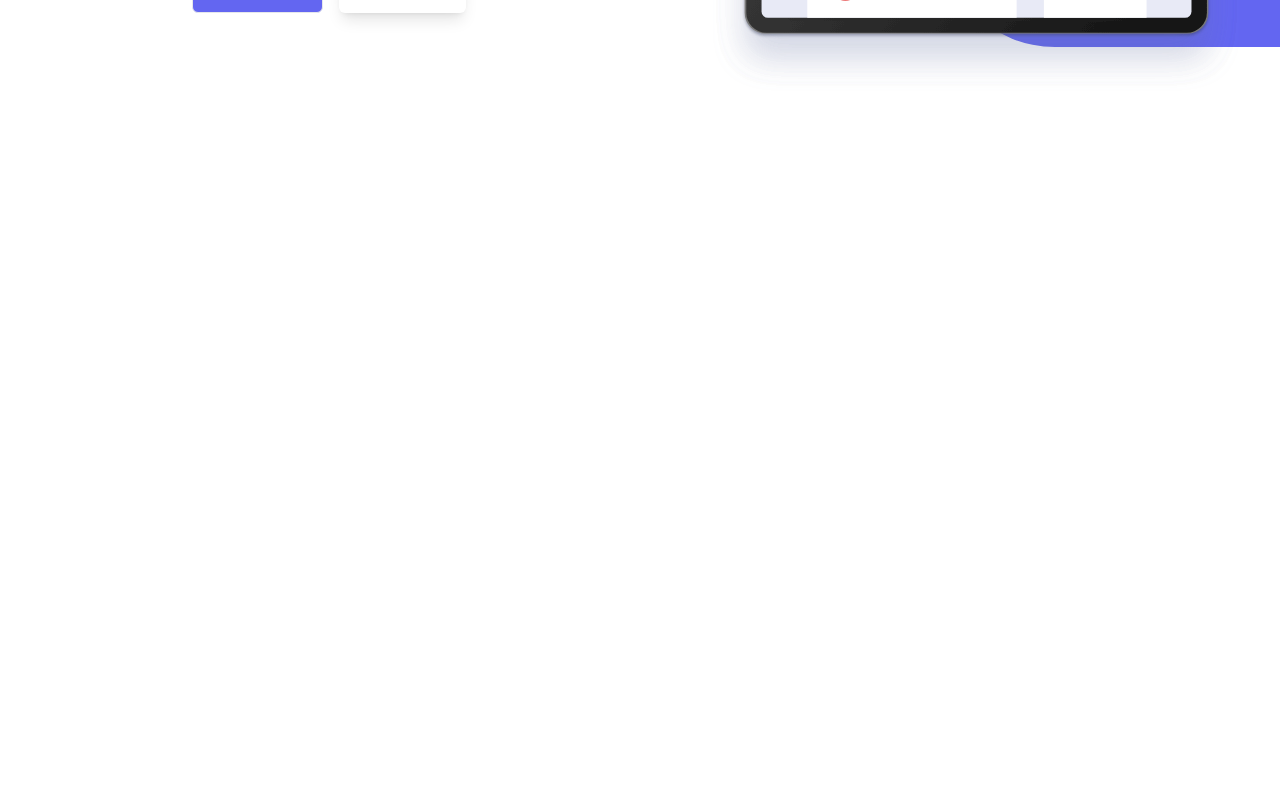
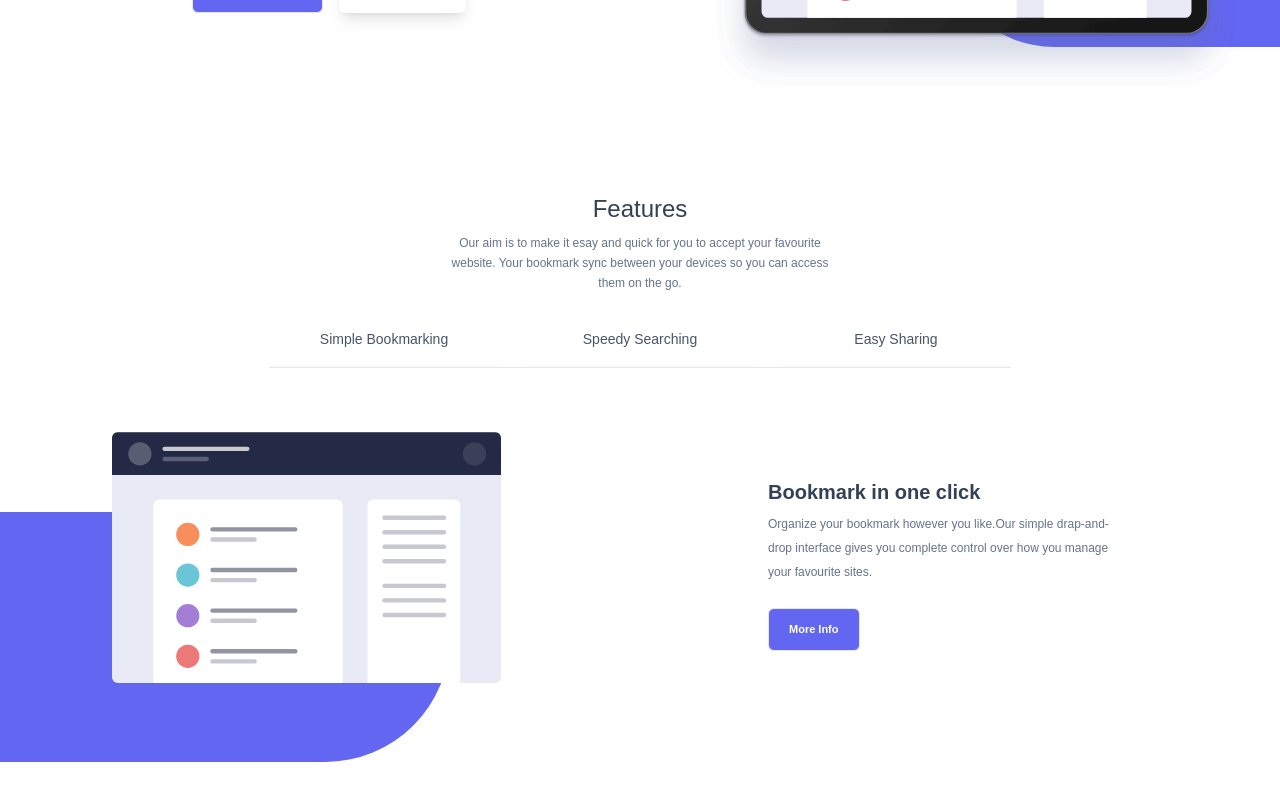
Before and after one commit to Ko-Win-Lwin/bookmark-landing-page, a Vue app: page / in a window 1280 px wide. Shown: the part 450-1250 px from the top of the page. Before the commit the page ends 800 px from the top, so only its background shows below. Built offline with nearby package versions, Linux system fonts and the light colour scheme.

Commit message:
features: refactoring feature tab

```diff
--- a/index.html
+++ b/index.html
@@ -1,10 +1,10 @@
 <!DOCTYPE html>
 <html lang="en">
   <head>
-    <meta charset="UTF-8">
-    <link rel="icon" href="/favicon.ico">
-    <meta name="viewport" content="width=device-width, initial-scale=1.0">
-    <title>Vite App</title>
+    <meta charset="UTF-8" />
+    <link rel="icon" href="/favicon.ico" />
+    <meta name="viewport" content="width=device-width, initial-scale=1.0" />
+    <title>Bookmark</title>
   </head>
   <body>
     <div id="app"></div>
--- a/src/components/MainView.vue
+++ b/src/components/MainView.vue
@@ -48,9 +48,9 @@
           <div class="relative lg:w-[65%] mx-auto">
             <img src="../assets/images/illustration-hero.svg" alt="" class="lg:pr-10" />
             <div
-              class="bg-indigo-500 absolute z-[-2]
+              class="bg-indigo-500 absolute z-[-2] md:hidden
               w-[250px] h-[160px] rounded-l-[150px] top-[70px] right-0
-              lg:w-[340px] lg:h-[230px] lg:top-[100px] lg:right-0"></div>
+              lg:block lg:w-[340px] lg:h-[230px] lg:top-[100px] lg:right-0"></div>
           </div>
         </div>
 </template>
--- /dev/null
+++ b/src/components/features/FeatureBackground.vue
@@ -0,0 +1,15 @@
+<template>
+    <div
+        class="
+        bg-indigo-500 absolute z-[-2] md:hidden
+          w-[250px] h-[160px] rounded-r-[150px] top-[70px] right-0
+          lg:block lg:w-[450px] lg:h-[250px] lg:top-[80px] lg:left-0">
+    </div>
+</template>
+
+<script setup>
+</script>
+
+<style>
+
+</style>
--- /dev/null
+++ b/src/components/features/FeatureBtn.vue
@@ -0,0 +1,18 @@
+<template>
+    <div
+        class="
+        font-bold flex items-center justify-around mt-10 px-2
+        lg:px-0 lg:justify-normal lg:mt-0 lg:gap-4">
+        <a href="#">
+            <button id="featureBtn"
+            class="
+            border text-white text-[11px] px-5 py-4
+            lg:text-[11px] lg:py-3 bg-indigo-500 hover:text-indigo-500 hover:border-indigo-500 rounded-md hover:bg-transparent">
+             <slot name="featureBtn"></slot>
+            </button>
+        </a>
+    </div>
+</template>
+
+<script setup>
+</script>
--- /dev/null
+++ b/src/components/features/FeatureContent.vue
@@ -0,0 +1,30 @@
+<template>
+        <h1
+        class="
+        leading-normal tracking-normal font-semibold text-slate-700
+        text-2xl
+        lg:text-left lg:text-xl lg:leading-[40px]" id="title">
+            <slot name="title"></slot>
+        </h1>
+
+        <p
+        class="
+        text-center text-sm leading-6 mb-6 px-5 text-slate-500
+        lg:text-left lg:text-[12px] lg:px-0 lg:mr-40" id="content">
+            <slot name="content"></slot>
+        </p>
+
+        <FeatureBtn>
+            <template #featureBtn>
+                More Info
+            </template>
+        </FeatureBtn>
+</template>
+
+<script setup>
+import FeatureBtn from './FeatureBtn.vue';
+</script>
+
+<style>
+
+</style>
--- /dev/null
+++ b/src/components/features/FeatureView.vue
@@ -0,0 +1,118 @@
+<template>
+    <div class="my-[8%]">
+        <div class="text-center ">
+            <h2 class="text-slate-700 text-2xl">Features</h2>
+            <p class="text-slate-500 text-[12px] mt-2 w-[30%] mx-auto leading-5">Our aim is to make it esay and quick for you to accept your favourite website. Your bookmark sync between your devices so you can access them on the go.</p>
+        </div>
+
+        <div class="w-[60%] mt-5 flex items-center mx-auto text-sm text-slate-600 text-center">
+            <div class="border-b-2 border-slate-50 w-[30%] mx-auto" :class="{'border-orange-400': isSimpleBookingBtn}">
+                <button @click="chooseTab('simpleBookingBtn')" class="py-4">Simple Bookmarking</button>
+            </div>
+
+            <div class="border-b-2 border-slate-50 w-[30%] mx-auto" :class="{ 'border-orange-400': isSpeedySearchingBtn }">
+                <button  @click="chooseTab('speedySearchingBtn')" class="py-4">Speedy Searching</button>
+            </div>
+
+            <div class="border-b-2 border-slate-50 w-[30%] mx-auto" :class="{'border-orange-400': isEasySharingBtn}">
+                <button  @click="chooseTab('easySharingBtn')" class="  py-4">Easy Sharing</button>
+            </div>
+        </div>
+        <hr class="w-[58%] mx-auto h-[1px] bg-slate-300">
+
+
+
+
+
+        <div v-if="isSimpleBookingBtn">
+            <div class="flex justify-between mt-[5%] mx-auto relative">
+                <div>
+                    <img src="../../assets/images/illustration-features-tab-1.svg" alt="" class="w-[60%] ml-28" />
+                    <FeatureBackground></FeatureBackground>
+                </div>
+                <div class="w-[40%] mt-10">
+                    <FeatureContent>
+                        <template #title>
+                            Bookmark in one click
+                        </template>
+
+
+                        <template #content>
+                             Organize your bookmark however you like.Our simple drap-and-drop interface gives you complete control over how you manage your favourite sites.
+                        </template>
+                    </FeatureContent>
+                </div>
+            </div>
+        </div>
+
+
+        <div v-if="isSpeedySearchingBtn" >
+            <div class="flex justify-between mt-[5%] mx-auto relative">
+                <div>
+                    <img src="../../assets/images/illustration-features-tab-2.svg" alt="" class="w-[60%] ml-40" />
+                    <FeatureBackground></FeatureBackground>
+                </div>
+                <div class="w-[40%] mt-10">
+                    <FeatureContent>
+                        <template #title>
+                            Intelligent Search
+                        </template>
+
+
+                        <template #content>
+                            Our powerful search features will help you find saved sites in no time at all.No need to trawl through all of your bookmakrs.
+                        </template>
+                    </FeatureContent>
+                </div>
+            </div>
+        </div>
+
+
+        <div v-if="isEasySharingBtn" >
+            <div class="flex justify-between mt-[5%] mx-auto relative">
+                <div>
+                    <img src="../../assets/images/illustration-features-tab-3.svg" alt="" class="w-[60%] ml-40" />
+                    <FeatureBackground></FeatureBackground>
+                </div>
+                <div class="w-[40%] mt-10">
+                    <FeatureContent>
+                        <template #title>
+                            Share your bookmarks
+                        </template>
+
+
+                        <template #content>
+                            Easily share your bookmarks and collections with other.Create a shareable link that you can send at the click of a button.
+                        </template>
+                    </FeatureContent>
+                </div>
+            </div>
+        </div>
+    </div>
+
+    <br><br><br><br><br><br><br><br><br><br><br><br><br><br><br><br><br><br><br><br>
+</template>
+
+<script setup>
+
+import { ref } from "vue"
+import FeatureBackground from "./FeatureBackground.vue";
+import FeatureContent from "./FeatureContent.vue";
+
+
+
+const isSimpleBookingBtn = ref(true);
+const isSpeedySearchingBtn = ref(false);
+const isEasySharingBtn = ref(false);
+
+const chooseTab = (btn) => {
+    btn === "simpleBookingBtn" ? isSimpleBookingBtn.value = true : isSimpleBookingBtn.value = false;
+    btn === "speedySearchingBtn" ? isSpeedySearchingBtn.value = true : isSpeedySearchingBtn.value = false;
+    btn === "easySharingBtn" ? isEasySharingBtn.value = true : isEasySharingBtn.value = false;
+}
+
+</script>
+
+<style>
+
+</style>
--- a/src/views/HomeView.vue
+++ b/src/views/HomeView.vue
@@ -1,7 +1,9 @@
 <template>
     <MainView></MainView>
+    <FeatureView></FeatureView>
 </template>
 
 <script setup>
 import MainView from '../components/MainView.vue';
+import FeatureView from '../components/features/FeatureView.vue';
 </script>
```
